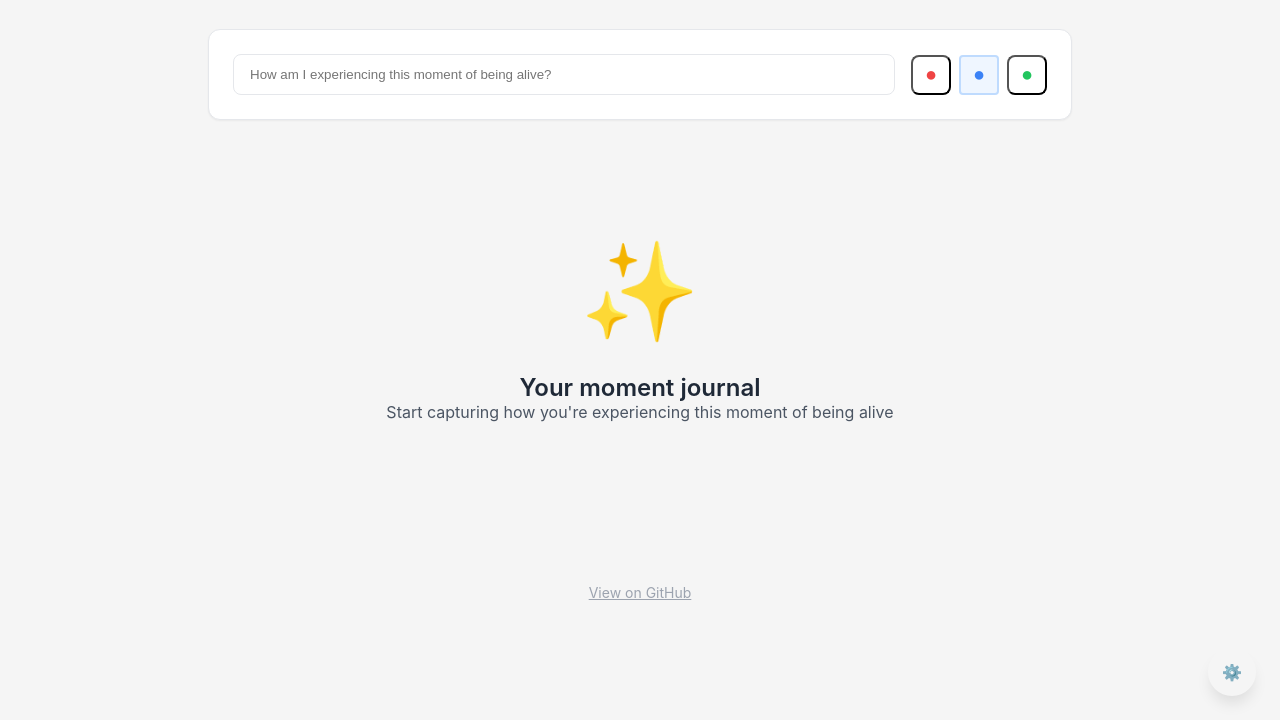
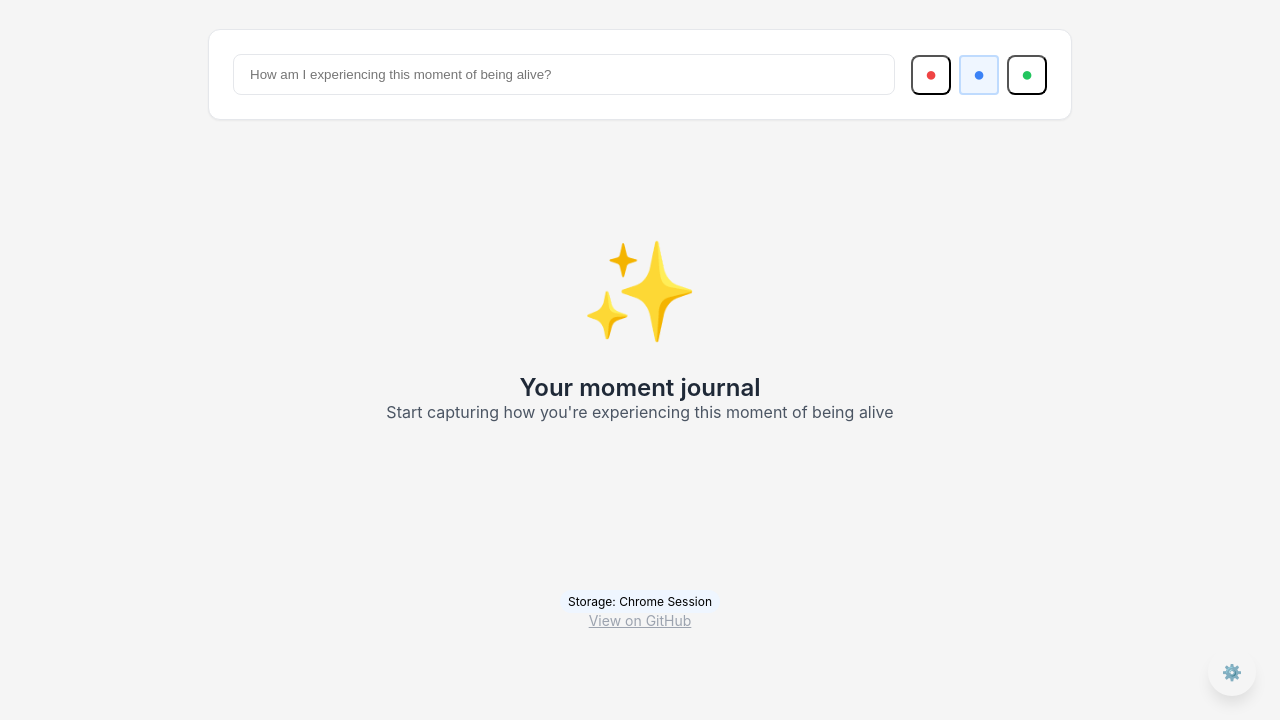
Before and after one commit to srid/haietmoba, a browser extension: page index.html in a window 1280 px wide. Shown: the part 80-800 px from the top of the page. Drawn offline with Linux system fonts and the light colour scheme.

Commit message:
Add storage indicator and simplify extension name
- Added footer indicator showing 'Chrome Session' or 'Browser Local' storage
- Blue styling for Chrome extension, gray for web version
- Changed extension name from long title to just 'HAIETMOBA'

```diff
--- a/app.js
+++ b/app.js
@@ -388,9 +388,24 @@ function setupEventListeners() {
     });
 }
 
+// Update storage indicator in footer
+function updateStorageIndicator() {
+    const indicator = document.getElementById('storageIndicator');
+    if (!indicator) return;
+
+    if (typeof chrome !== 'undefined' && chrome.storage) {
+        indicator.textContent = 'Storage: Chrome Session';
+        indicator.className = 'text-xs text-blue-600 px-2 py-1 bg-blue-50 rounded-full';
+    } else {
+        indicator.textContent = 'Storage: Browser Local';
+        indicator.className = 'text-xs text-gray-600 px-2 py-1 bg-gray-50 rounded-full';
+    }
+}
+
 // Initialize
 async function initialize() {
     setupEventListeners();
+    updateStorageIndicator();
     await migrateFromLocalStorage();
     await loadEntries();
     updateMoodButtons();
--- a/index.html
+++ b/index.html
@@ -73,6 +73,11 @@
 
         <!-- Footer -->
         <div class="text-center py-8 mt-12">
+            <div class="mb-2">
+                <span class="text-xs text-gray-500 px-2 py-1 bg-gray-50 rounded-full" id="storageIndicator">
+                    Storage: Loading...
+                </span>
+            </div>
             <a href="https://github.com/srid/haietmoba" target="_blank" class="text-gray-400 hover:text-gray-600 text-sm transition-colors">
                 View on GitHub
             </a>
```
Also changed, not shown: manifest.json.
